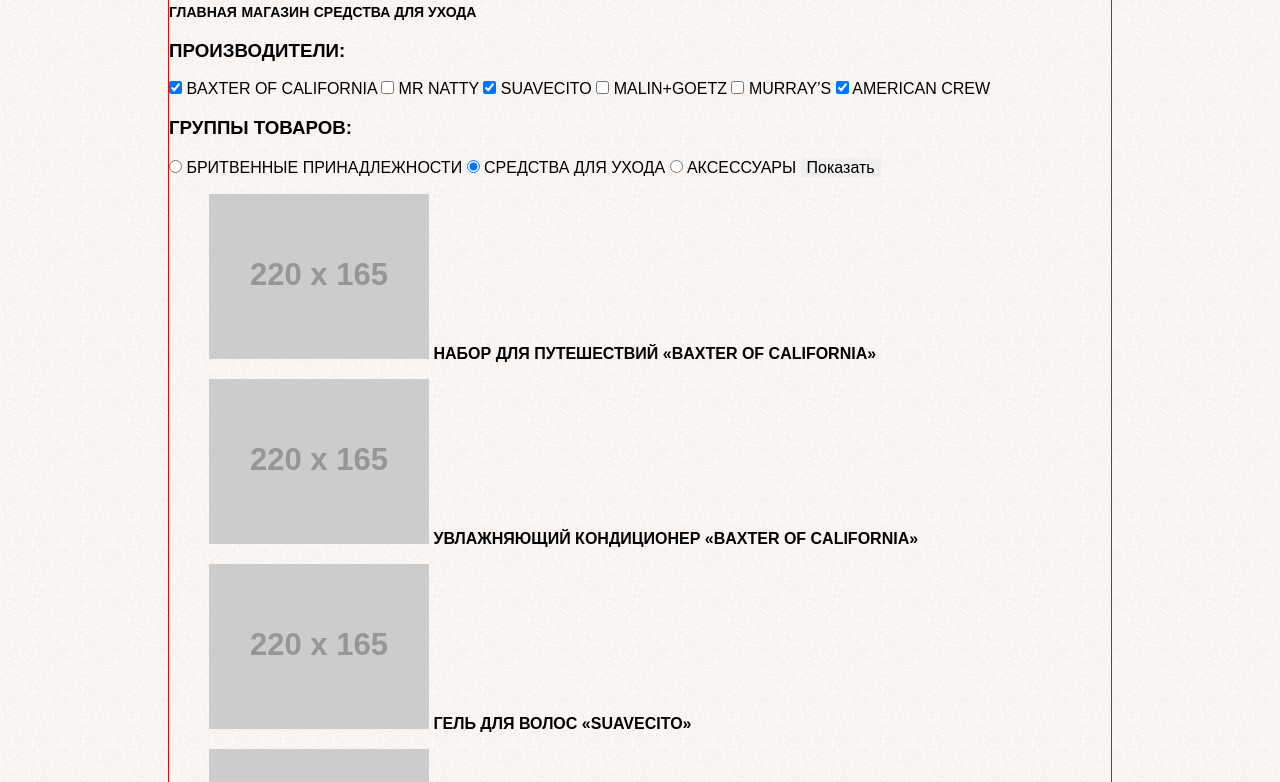
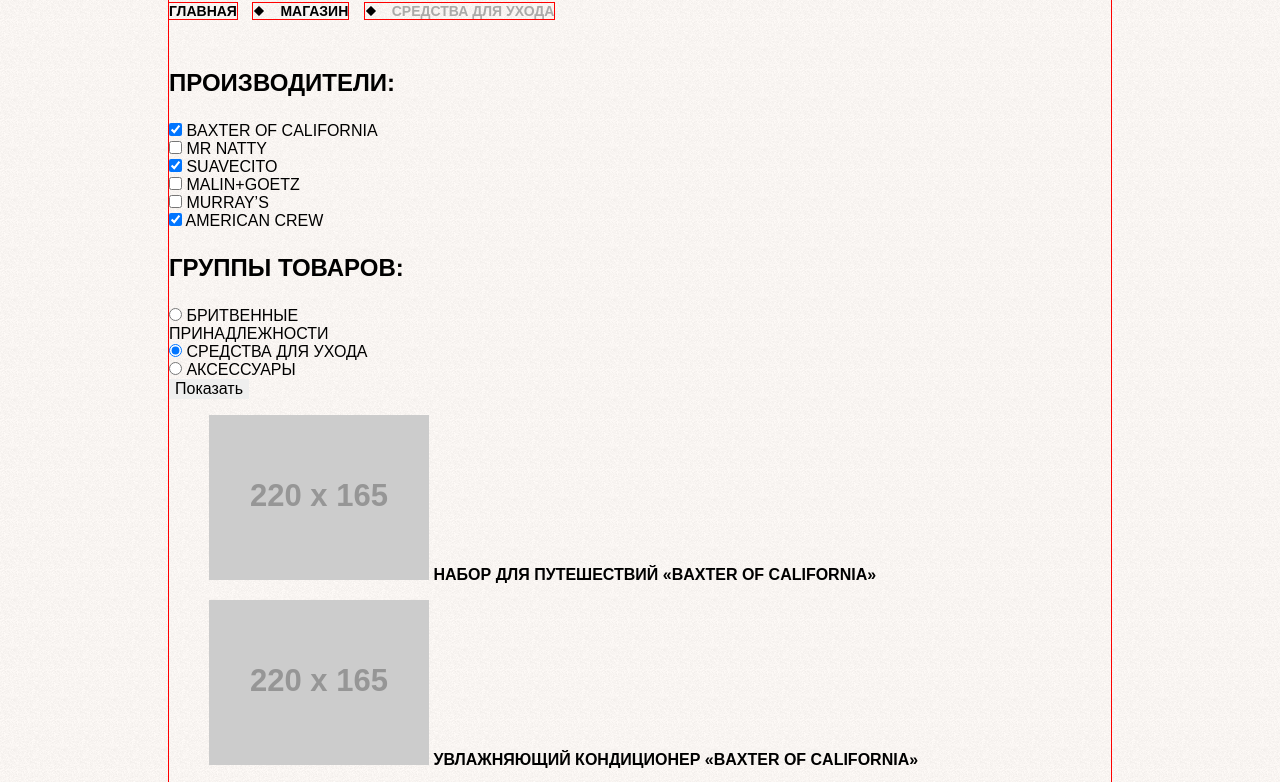
Before and after one commit to klikinstall/115964-barbershop, a plain HTML site: page barbershop-shop.html in a window 1280 px wide. Shown: the part 239-1021 px from the top of the page. Drawn offline with Linux system fonts and the light colour scheme; placeholder pictures from the web are drawn by us.

Commit message:
Начал размечать основное содержимое

```diff
--- a/barbershop-shop.html
+++ b/barbershop-shop.html
@@ -31,7 +31,7 @@
                 <ul>
                     <li><a href="#">Главная</a></li>
                     <li><a href="#">Магазин</a></li>
-                    <li><a href="#">Средства для ухода</a></li>
+                    <li><a href="#" class="active">Средства для ухода</a></li>
                 </ul>
             </div>
             <div class="manufacturers_n_goods">
--- a/css/style2.css
+++ b/css/style2.css
@@ -87,13 +87,41 @@ p {
     margin-bottom:18px;
     font-size: 30px;
 }
+.m-header {
+    margin-bottom: 48px;
+}
 .m-header li {
     display:inline-block;
     vertical-align: top;
+    outline: 1px solid red;
+    margin-right: 12px;
 }
 .m-header li a {
     font-size: 14px;
     color: #000;
+    display: block;
+    padding-left: 27px;
+    background: url(../img/diamond_black.png) no-repeat 0 50%;
+}
+.m-header li:first-child a {
+    font-size: 14px;
+    color: #000;
+    display: block;
+    padding-left: 0;
+    background: none;
+}
+.m-header li a.active {
+    color:#aba9a7;
+}
+.manufacturers_n_goods {
+    width: 240px;
+}
+.manufacturers_n_goods label {
+    display: block;
+}
+.manufacturers_n_goods h3 {
+    font-size: 24px;
+    margin-bottom: 25px;
 }
 
 /*Стили для футера*/
```
Also changed, not shown: img/diamond_black.png (added).
